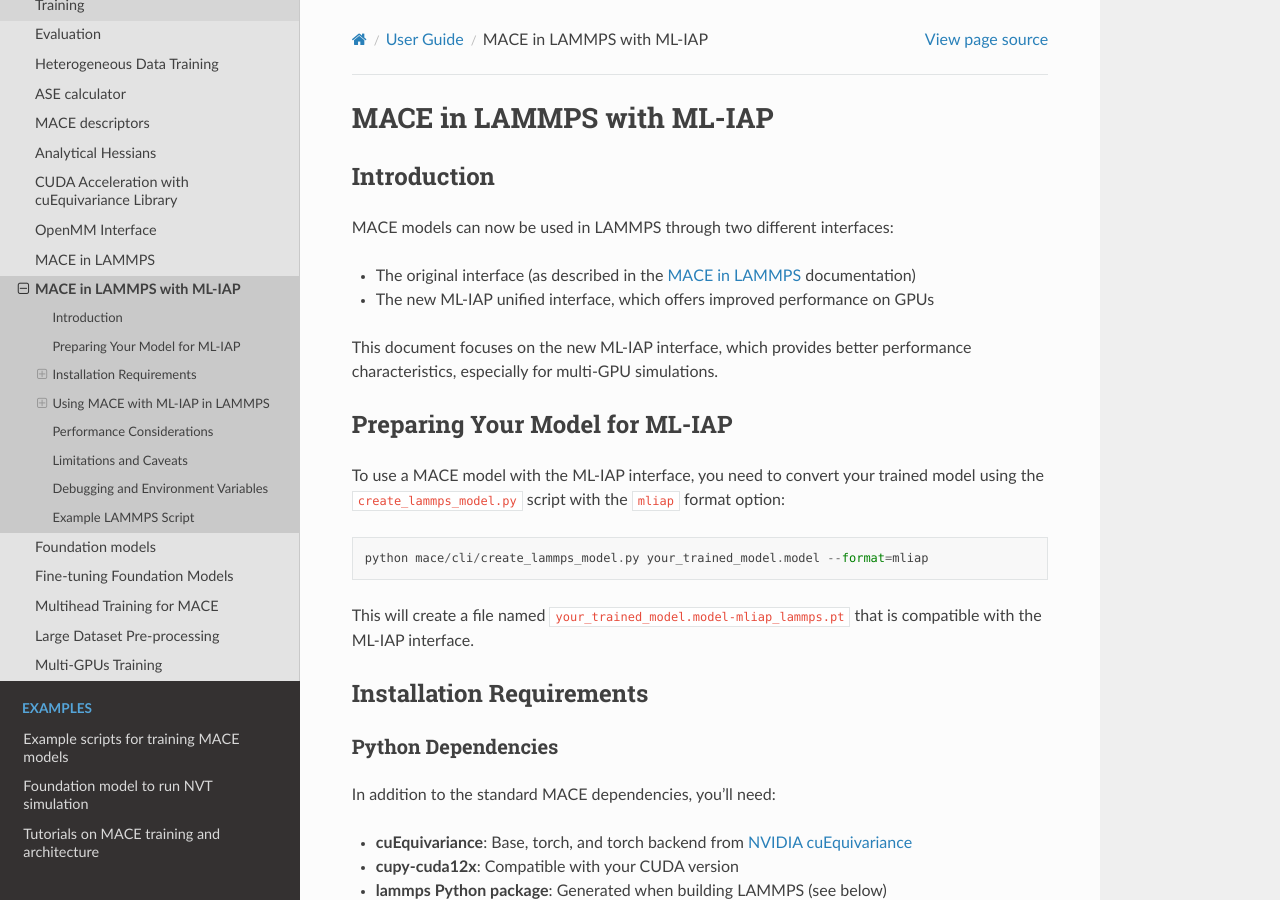
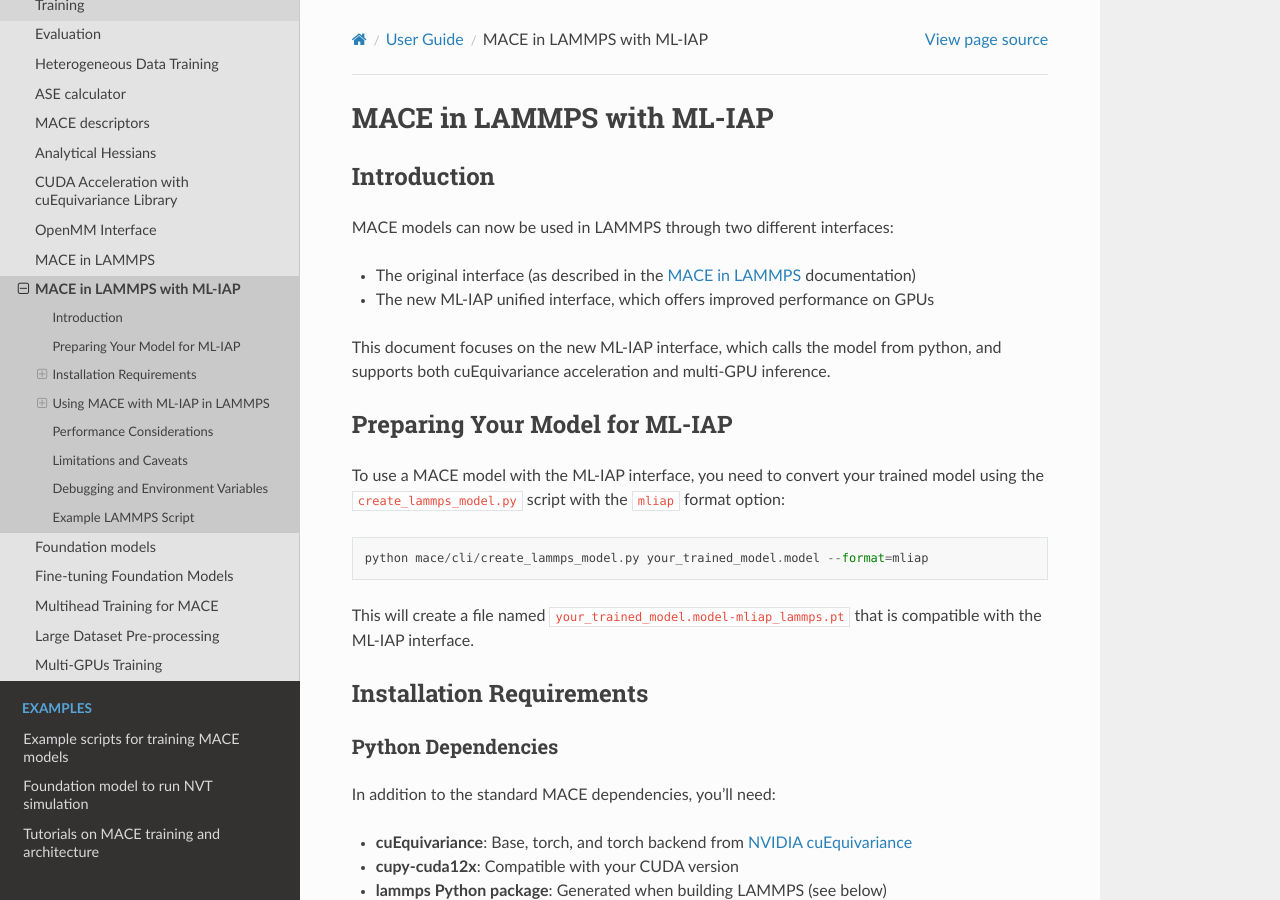
Before and after one commit to ACEsuit/mace, a Sphinx documentation site: the page built from docs/guide/lammps_mliap.rst, in a window 1280 px wide and 900 px high. Built offline with Sphinx 7.4.7 and the Read the Docs theme 3.1.0, drawn with Linux system fonts in a browser that asks for light colours; pages that are not in the unit, such as notebooks, are missing from menus.

Commit message:
Update lammps_mliap.rst

```diff
--- a/docs/guide/lammps_mliap.rst
+++ b/docs/guide/lammps_mliap.rst
@@ -12,7 +12,7 @@
 - The original interface (as described in the :ref:`lammps` documentation)
 - The new ML-IAP unified interface, which offers improved performance on GPUs
 
-This document focuses on the new ML-IAP interface, which provides better performance characteristics, especially for multi-GPU simulations.
+This document focuses on the new ML-IAP interface, which calls the model from python, and supports both cuEquivariance acceleration and multi-GPU inference.
 
 Preparing Your Model for ML-IAP
 ==============================
```
